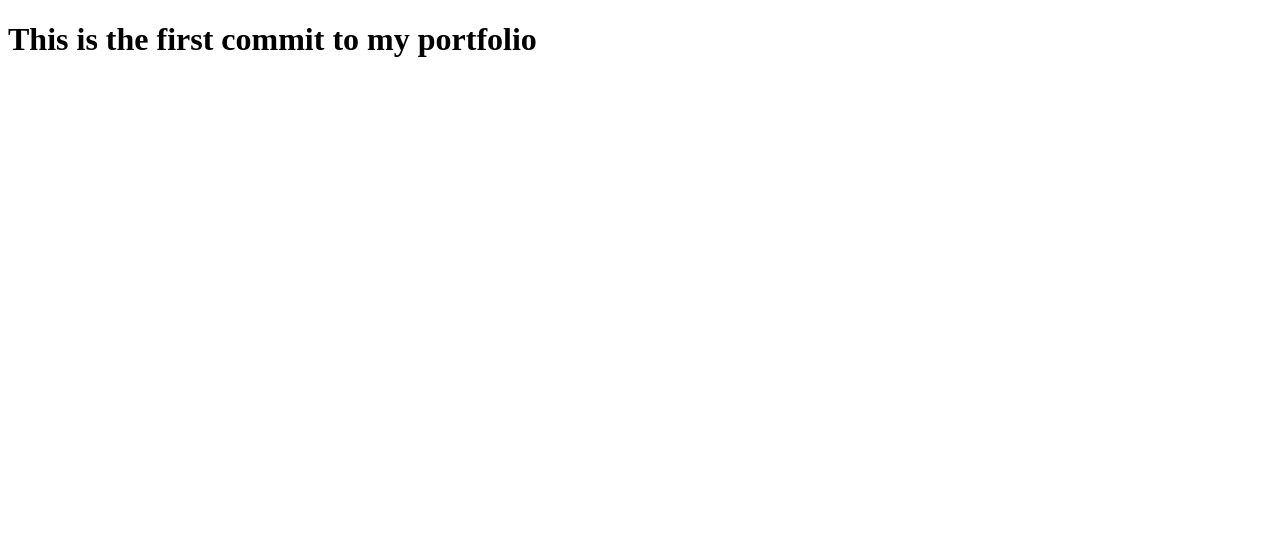
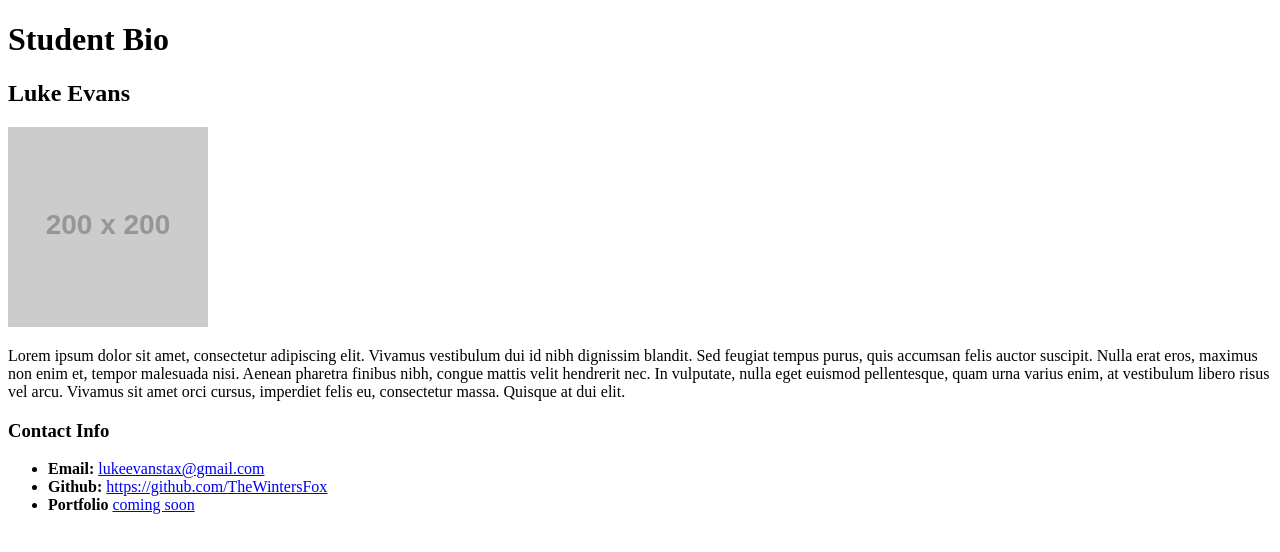
Before and after one commit to TheWintersFox/TheWintersFox.github.io, a plain HTML site: page index.html in a window 1280 px wide. Drawn offline with Linux system fonts and the light colour scheme; placeholder pictures from the web are drawn by us.

Commit message:
Quick update to the html file with my info

```diff
--- a/index.html
+++ b/index.html
@@ -1,12 +1,33 @@
 <!DOCTYPE html>
 <html lang="en">
+
 <head>
     <meta charset="UTF-8">
     <meta name="viewport" content="width=device-width, initial-scale=1.0">
-    <title>My Portfolio</title>
+    <h1><strong>Student Bio</strong></h1>
 </head>
+
 <body>
-    <h1>This is the first commit to my portfolio</h1>
+    <section>
+    <h2><strong>Luke Evans</strong></h2>
+
+    <img src="https://placehold.it/200x200" alt="Your name">
+
+    <p>Lorem ipsum dolor sit amet, consectetur adipiscing elit. Vivamus vestibulum dui id nibh dignissim blandit. Sed
+        feugiat tempus purus, quis accumsan felis auctor suscipit. Nulla erat eros, maximus non enim et, tempor
+        malesuada nisi. Aenean pharetra finibus nibh, congue mattis velit hendrerit nec. In vulputate, nulla eget
+        euismod pellentesque, quam urna varius enim, at vestibulum libero risus vel arcu. Vivamus sit amet orci cursus,
+        imperdiet felis eu, consectetur massa. Quisque at dui elit.</p>
+    </section>
+
+        <h3><strong>Contact Info</strong></h3>
+
+        <ul>
+            <li><strong>Email:</strong> <a href="LukeEvansTax@gmail.com">lukeevanstax@gmail.com</a></li>
+            <li><strong>Github:</strong> <a href="https://github.com/TheWintersFox">https://github.com/TheWintersFox</a></li>
+            <li><strong>Portfolio</strong> <a href="coming soon">coming soon</a></li>
+        </ul>
 
 </body>
+
 </html>
```
